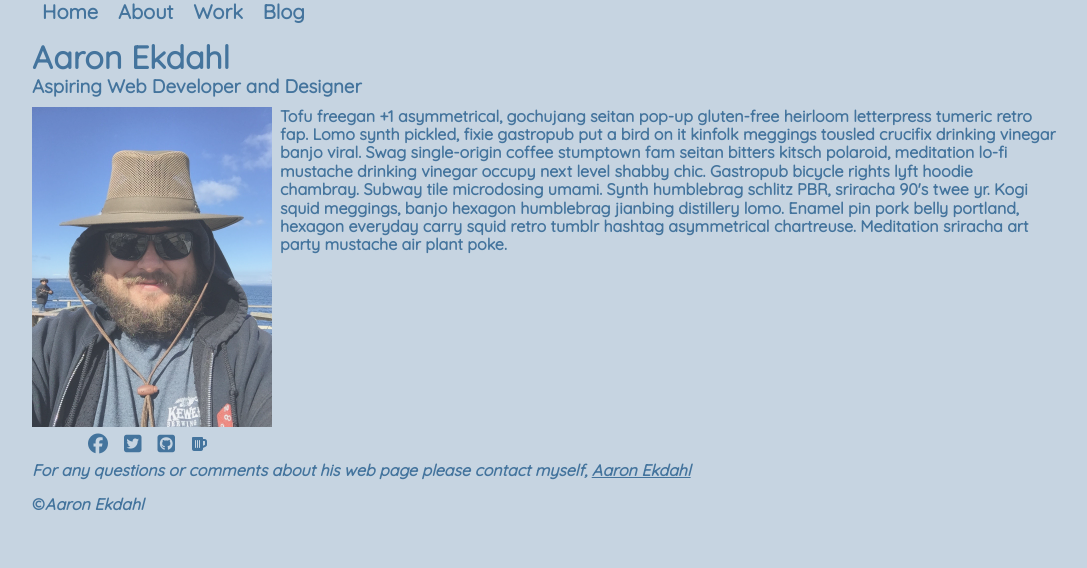
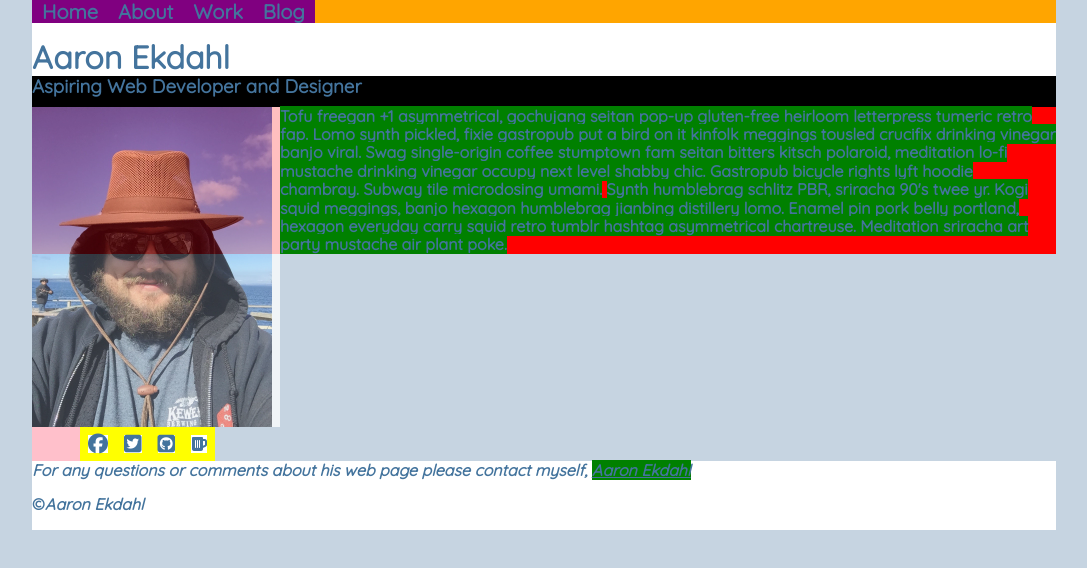
Before and after one commit to aaronekdahl/portfolio-personal, a plain HTML site: page index.html in a window 1280 px wide. Shown: the whole page, without its empty margins (96-1183 px from the left). Drawn offline with Linux system fonts and the light colour scheme.

Commit message:
background-colorization

```diff
--- a/styles/first-stylesheet.css
+++ b/styles/first-stylesheet.css
@@ -1,5 +1,5 @@
 body {
-  background-color: #C6D4E1;
+  background: #C6D4E1;
   font-family: 'Quicksand', sans-serif;
   margin: 0em;
   padding-left: 8em;
@@ -11,6 +11,7 @@ body {
 section {
   margin: 0;
   padding: 0;
+  background: red; /*REMOVE*/
 }
 
 #main-menu ul {
@@ -18,10 +19,12 @@ section {
   margin: 0;
   padding: 0;
   overflow: hidden;
+  background: orange; /*REMOVE*/
 }
 
 #main-menu li {
   float: left;
+  background: blue; /*Hidden under li a background color on line 49*/
 }
 
 .nav-color: {
@@ -43,6 +46,7 @@ section {
   padding-right: 0.5em;
   transition: all 0.3s ease-in-out;
   font-size: 1.25em;
+  background: purple; /*REMOVE*/
 }
 
 #main-menu li a:hover {
@@ -61,6 +65,7 @@ section {
   padding-top: 0.5em;
   text-align: left;
   color: #44749D;
+  background: white; /*REMOVE*/
 }
 
 #main-content h3{
@@ -71,6 +76,7 @@ section {
   width: 100%;
   text-align: left;
   color: #44749D;
+  background: black; /*REMOVE*/
 }
 
 #main-content img {
@@ -78,6 +84,7 @@ section {
   float: left;
   margin: 0;
   padding-right: 0.5em;
+  background: white; /*REMOVE*/
 }
 
 #fade {
@@ -95,12 +102,14 @@ section {
   margin: 0;
   padding: 0;
   color: #44749D;
+  background: green; /*REMOVE*/
 }
 
 aside {
   clear: both;
   float: left;
   padding-left: 3em;
+  background: pink; /*REMOVE*/
 }
 
 aside ul {
@@ -108,11 +117,13 @@ aside ul {
   margin: 0;
   padding: 0;
   overflow: hidden;
+  background: yellow; /*REMOVE*/
 }
 
 aside li {
   float: left;
   margin: 0.5em;
+  background: red; /*Hidden under li a background color on line 129*/
 }
 
 aside li a {
@@ -121,6 +132,7 @@ aside li a {
   color: #44749D;
   margin-left: 0;
   transition: all 0.3s ease-in-out;
+  background: white; /*REMOVE*/
 }
 
 aside li a:hover {
@@ -131,11 +143,13 @@ footer {
   clear: both;
   align-content: center;
   color: #44749D;
+  background: white; /*REMOVE*/
 }
 
 footer a {
   color: #44749D;
   transition: 0.5s;
+  background: green; /*REMOVE*/
 }
 
 footer a:hover {
```
